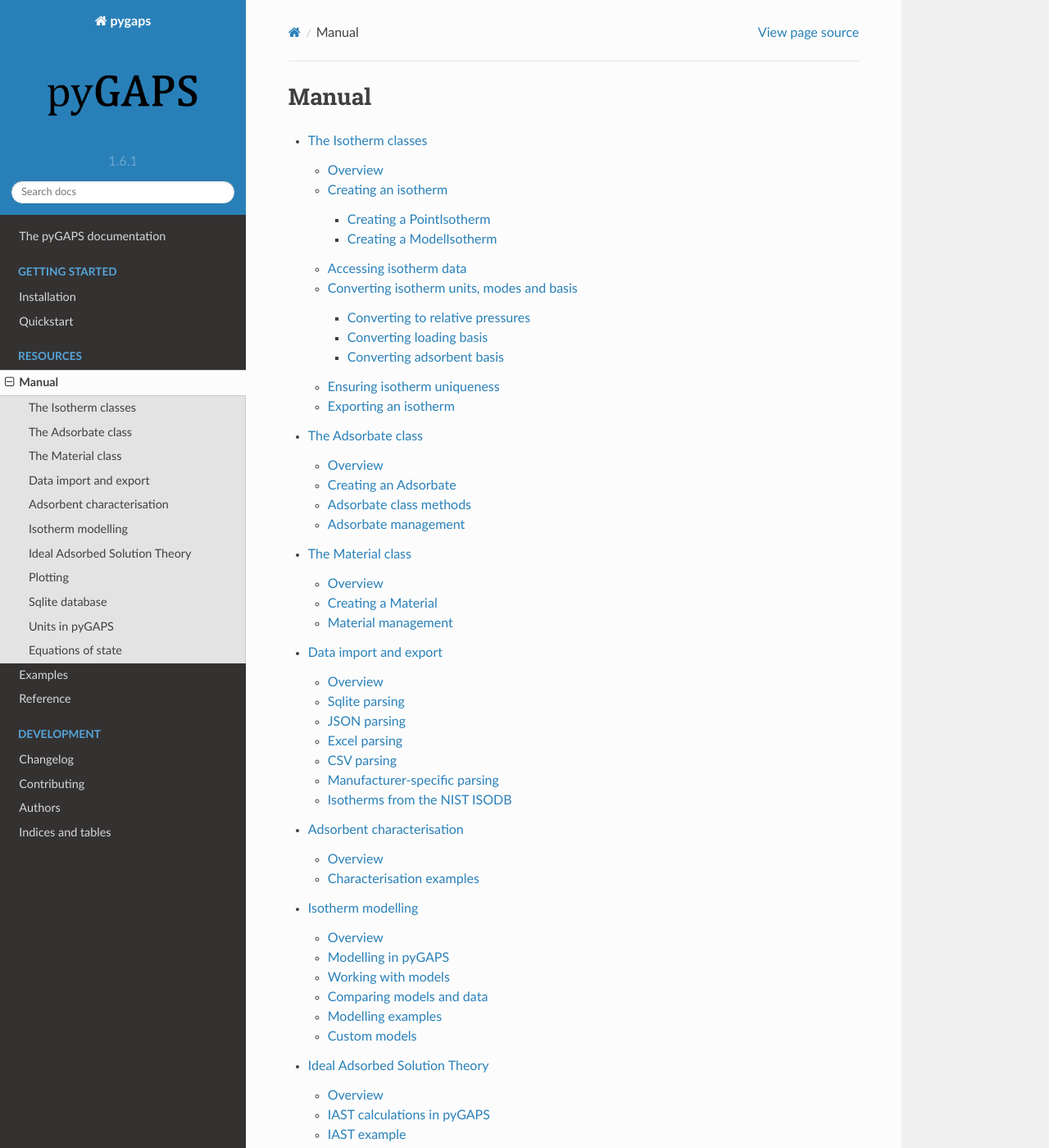
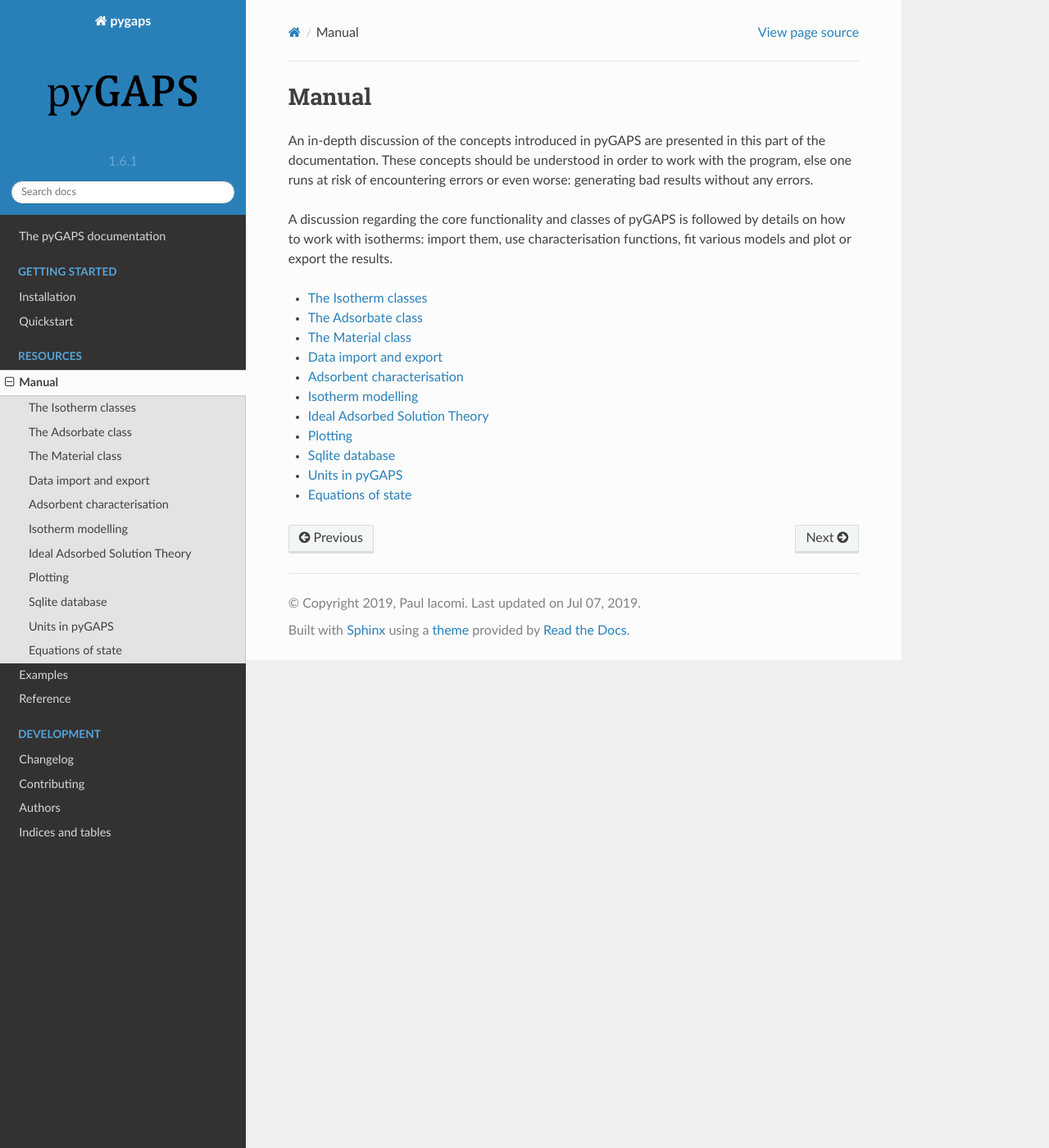
Before and after one commit to pauliacomi/pyGAPS, a Sphinx documentation site: the page built from docs/manual/index.rst, in a window 1280 px wide and 1400 px high. Shown: the whole window at 82% size. Built offline with Sphinx 7.4.7 and the Read the Docs theme 2.0.0, drawn with Linux system fonts in a browser that asks for light colours; some of the changed text lies outside the part shown.

Commit message:
ongoing documentation overhaul

```diff
--- a/README.rst
+++ b/README.rst
@@ -30,9 +30,9 @@ adsorption data analysis and fitting written in Python 3.
     :target: https://www.repostatus.org/#active
     :alt: Project Status: Active – The project has reached a stable, usable state and is being actively developed.
 
-.. |commits-since| image:: https://img.shields.io/github/commits-since/pauliacomi/pygaps/v1.6.1.svg
+.. |commits-since| image:: https://img.shields.io/github/commits-since/pauliacomi/pygaps/v1.6.1/develop.svg
     :alt: Commits since latest release
-    :target: https://github.com/pauliacomi/pygaps/compare/v1.6.1...master
+    :target: https://github.com/pauliacomi/pygaps/compare/v1.6.1...develop
 
 .. |docs| image:: https://readthedocs.org/projects/pygaps/badge/?style=flat
     :target: https://readthedocs.org/projects/pygaps
--- a/docs/examples/index.rst
+++ b/docs/examples/index.rst
@@ -5,11 +5,12 @@ Examples
 
 The examples in this section are actually in the form of Jupyter Notebooks
 which are turned into webpages with nbsphinx. You can find them for download in
-the `github folder <https://github.com/pauliacomi/pyGAPS/tree/master/docs/examples>`__
+the `github folder <https://github.com/pauliacomi/pyGAPS/tree/master/docs/examples>`__.
 
 
 .. toctree::
     :glob:
+    :maxdepth: 1
 
     import
     characterisation
--- a/docs/manual/index.rst
+++ b/docs/manual/index.rst
@@ -3,17 +3,31 @@
 Manual
 ======
 
+An in-depth discussion of the concepts introduced in pyGAPS
+are presented in this part of the documentation.
+These concepts should be understood in order to work
+with the program, else one runs at risk of encountering
+errors or even worse: generating bad results without
+any errors.
+
+A discussion regarding the core functionality and classes
+of pyGAPS is followed by details on how to work with
+isotherms: import them, use characterisation functions,
+fit various models and plot or export the results.
+
+
 .. toctree::
     :glob:
+    :maxdepth: 1
 
     isotherm
     adsorbate
     material
-    dataparsing
+    parsing
     characterisation
     modelling
     iast
-    graphing
+    plotting
     sqlitedb
     units
     eqstate
--- a/docs/reference/index.rst
+++ b/docs/reference/index.rst
@@ -4,6 +4,15 @@
 
 Reference
 =========
+
+Below is documentation from all pyGAPS
+modules and functions. They have information
+on various inputs and outputs of the program,
+as well as **extensive** descriptions of
+the theory behind the methods and models that
+can be applied. It is recommended that the user
+always double checks the applicability of the
+functions they are using.
 
 .. toctree::
    :maxdepth: 3
```
Also changed, not shown: docs/examples/plotting.ipynb, docs/examples/quickstart.ipynb, docs/manual/parsing.rst (renamed from docs/manual/dataparsing.rst), docs/manual/plotting.rst (renamed from docs/manual/graphing.rst).
